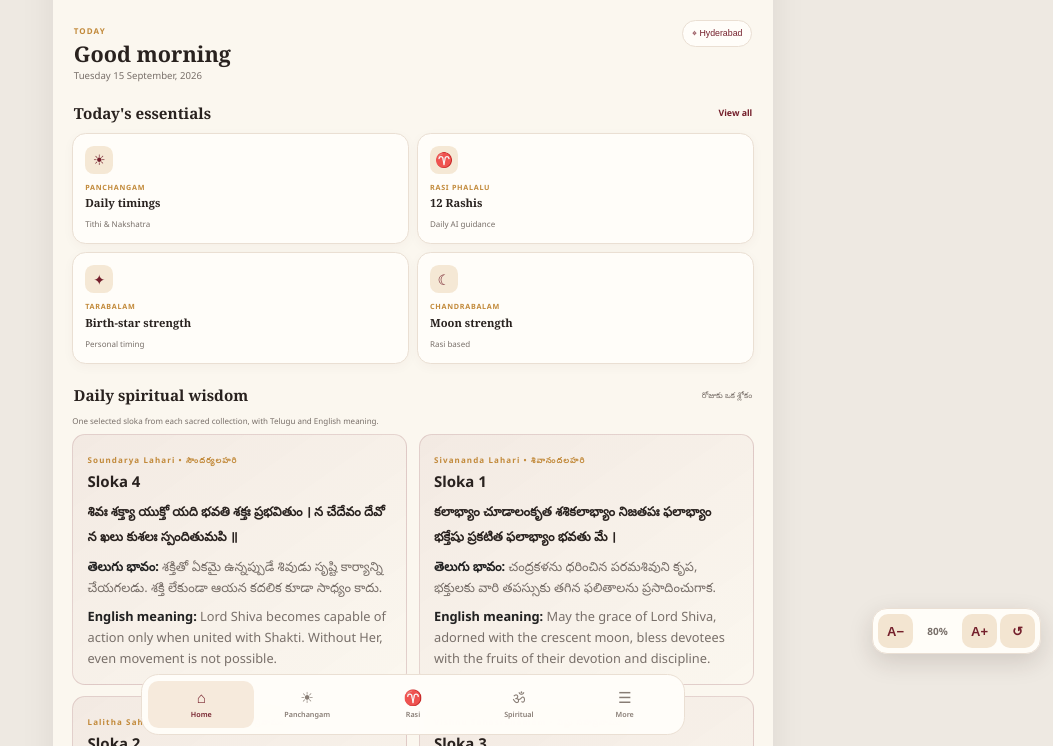
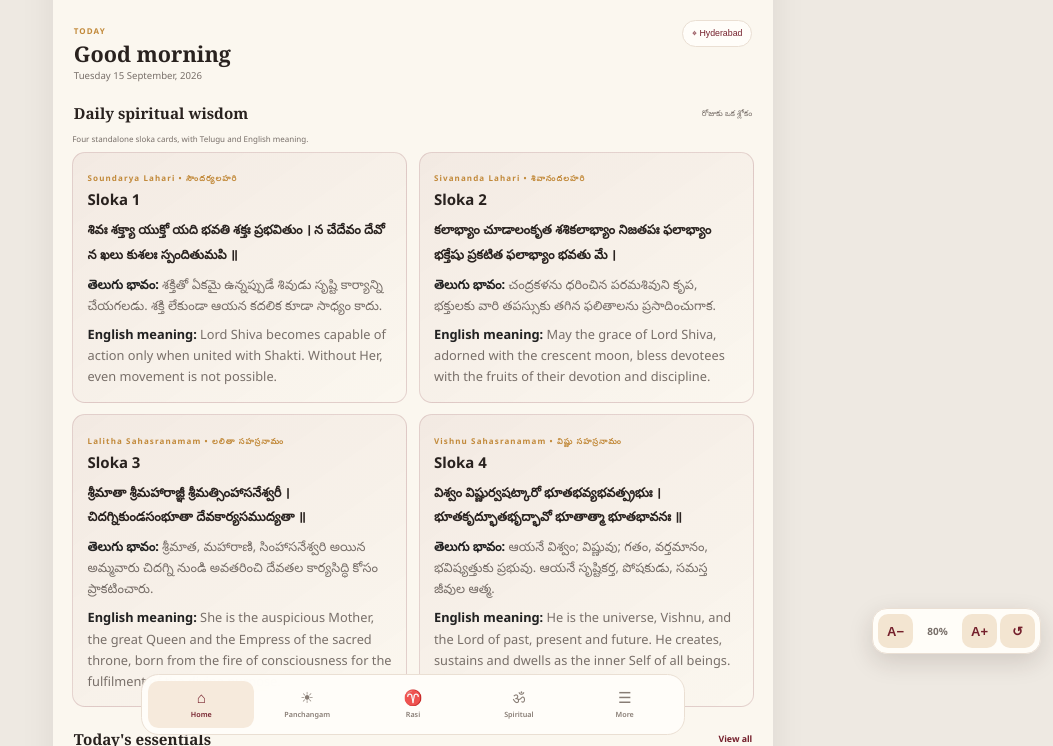
Before and after one commit to Siddhaacu/siddha-astro-mobile-redesign, a website: page index.html in a window 1280 px wide. Shown: the part 54-800 px from the top of the page, without its empty margins (227-1280 px from the left). Drawn offline with Linux system fonts and the light colour scheme.

Commit message:
Move daily spiritual wisdom to top and show standalone sloka cards 1-4

```diff
--- a/index.html
+++ b/index.html
@@ -16,8 +16,8 @@
 <main class="page">
 <section class="welcome"><div><span class="eyebrow">TODAY</span><h1 id="todayTitle">Your spiritual day</h1><p id="todayDate"></p></div><button class="location-pill" onclick="location.href='panchangam.html'">⌖ Hyderabad</button></section>
 <section class="hero-card"><div class="hero-glow"></div><div class="hero-content"><span class="eyebrow light">DAILY PANCHANGAM</span><h2>Plan your day with<br>divine timing.</h2><p>Explore Tithi, Nakshatra, auspicious timings, Tarabalam and Chandrabalam.</p><a class="primary-btn" href="panchangam.html">View Panchangam <span>→</span></a></div><div class="om-watermark">ॐ</div></section>
+<section class="section"><div class="section-head"><h2>Daily spiritual wisdom</h2><span class="muted">రోజుకు ఒక శ్లోకం</span></div><p class="muted">Four standalone sloka cards, with Telugu and English meaning.</p><div class="sloka-grid" id="dailySlokas"></div></section>
 <section class="section"><div class="section-head"><h2>Today's essentials</h2><a href="panchangam.html">View all</a></div><div class="metric-grid"><a class="metric-card" href="panchangam.html"><span class="metric-icon">☀</span><small>Panchangam</small><strong>Daily timings</strong><span class="muted">Tithi & Nakshatra</span></a><a class="metric-card" href="rasi-phalalu.html"><span class="metric-icon">♈</span><small>Rasi Phalalu</small><strong>12 Rashis</strong><span class="muted">Daily AI guidance</span></a><a class="metric-card" href="panchangam.html#tarabalam"><span class="metric-icon">✦</span><small>Tarabalam</small><strong>Birth-star strength</strong><span class="muted">Personal timing</span></a><a class="metric-card" href="panchangam.html#chandrabalam"><span class="metric-icon">☾</span><small>Chandrabalam</small><strong>Moon strength</strong><span class="muted">Rasi based</span></a></div></section>
-<section class="section"><div class="section-head"><h2>Daily spiritual wisdom</h2><span class="muted">రోజుకు ఒక శ్లోకం</span></div><p class="muted">One selected sloka from each sacred collection, with Telugu and English meaning.</p><div class="sloka-grid" id="dailySlokas"></div></section>
 <section class="section"><div class="section-head"><h2>Explore Vedic Scriptures</h2><a href="spiritual-library.html">View library</a></div><div class="scripture-grid"><a class="scripture-link" href="spiritual-library.html"><span>ॐ</span><div><strong>Vedas</strong><small>Rig, Yajur, Sama & Atharva</small></div></a><a class="scripture-link" href="spiritual-library.html"><span>📖</span><div><strong>Upanishads</strong><small>Wisdom of the Self</small></div></a><a class="scripture-link" href="spiritual-library.html"><span>🪔</span><div><strong>Bhagavad Gita</strong><small>Teachings of Sri Krishna</small></div></a><a class="scripture-link" href="spiritual-library.html"><span>🌺</span><div><strong>Stotras & Sahasranamas</strong><small>Devotional recitations</small></div></a><a class="scripture-link" href="spiritual-library.html"><span>🕉</span><div><strong>Itihasas & Puranas</strong><small>Ramayana, Mahabharata & Puranas</small></div></a><a class="scripture-link" href="spiritual-library.html"><span>🔱</span><div><strong>Mantras</strong><small>Traditional sacred chants</small></div></a></div></section>
 <section class="section"><div class="section-head"><h2>Explore</h2></div><div class="quick-grid"><a href="services.html" class="quick-card"><span>◈</span><div><strong>Astrology Services</strong><small>Personal consultations & remedies</small></div><b>→</b></a><a href="spiritual-library.html" class="quick-card"><span>ॐ</span><div><strong>Spiritual Library</strong><small>Slokas, mantras, stotras & scriptures</small></div><b>→</b></a><a href="horoscope.html" class="quick-card"><span>♓</span><div><strong>My Horoscope</strong><small>Personal astrology services</small></div><b>→</b></a></div></section>
 <section class="quote-card"><span class="quote-mark">“</span><p>Know the time. Understand yourself. Walk your path with clarity.</p><small>— Siddha Astro</small></section>
@@ -31,5 +31,5 @@ const dailySlokas=[
 {title:'Lalitha Sahasranamam',teluguTitle:'లలితా సహస్రనామం',sloka:'శ్రీమాతా శ్రీమహారాజ్ఞీ శ్రీమత్సింహాసనేశ్వరీ । చిదగ్నికుండసంభూతా దేవకార్యసముద్యతా ॥',te:'శ్రీమాత, మహారాణి, సింహాసనేశ్వరి అయిన అమ్మవారు చిదగ్ని నుండి అవతరించి దేవతల కార్యసిద్ధి కోసం ప్రాకటించారు.',en:'She is the auspicious Mother, the great Queen and the Empress of the sacred throne, born from the fire of consciousness for the fulfilment of the divine purpose.'},
 {title:'Vishnu Sahasranamam',teluguTitle:'విష్ణు సహస్రనామం',sloka:'విశ్వం విష్ణుర్వషట్కారో భూతభవ్యభవత్ప్రభుః । భూతకృద్భూతభృద్భావో భూతాత్మా భూతభావనః ॥',te:'ఆయనే విశ్వం; విష్ణువు; గతం, వర్తమానం, భవిష్యత్తుకు ప్రభువు. ఆయనే సృష్టికర్త, పోషకుడు, సమస్త జీవుల ఆత్మ.',en:'He is the universe, Vishnu, and the Lord of past, present and future. He creates, sustains and dwells as the inner Self of all beings.'}
 ];
-const dayIndex=Math.floor(new Date().setHours(0,0,0,0)/86400000);document.getElementById('dailySlokas').innerHTML=dailySlokas.map((s,i)=>{const n=(dayIndex+i)%4;return `<article class="sloka-card"><span class="eyebrow">${s.title} • ${s.teluguTitle}</span><h3>Sloka ${n+1}</h3><div class="sloka">${s.sloka}</div><div class="meaning"><strong>తెలుగు భావం:</strong> ${s.te}</div><div class="meaning"><strong>English meaning:</strong> ${s.en}</div></article>`}).join('');
+document.getElementById('dailySlokas').innerHTML=dailySlokas.map((s,i)=>`<article class="sloka-card"><span class="eyebrow">${s.title} • ${s.teluguTitle}</span><h3>Sloka ${i+1}</h3><div class="sloka">${s.sloka}</div><div class="meaning"><strong>తెలుగు భావం:</strong> ${s.te}</div><div class="meaning"><strong>English meaning:</strong> ${s.en}</div></article>`).join('');
 </script></body></html>
```
